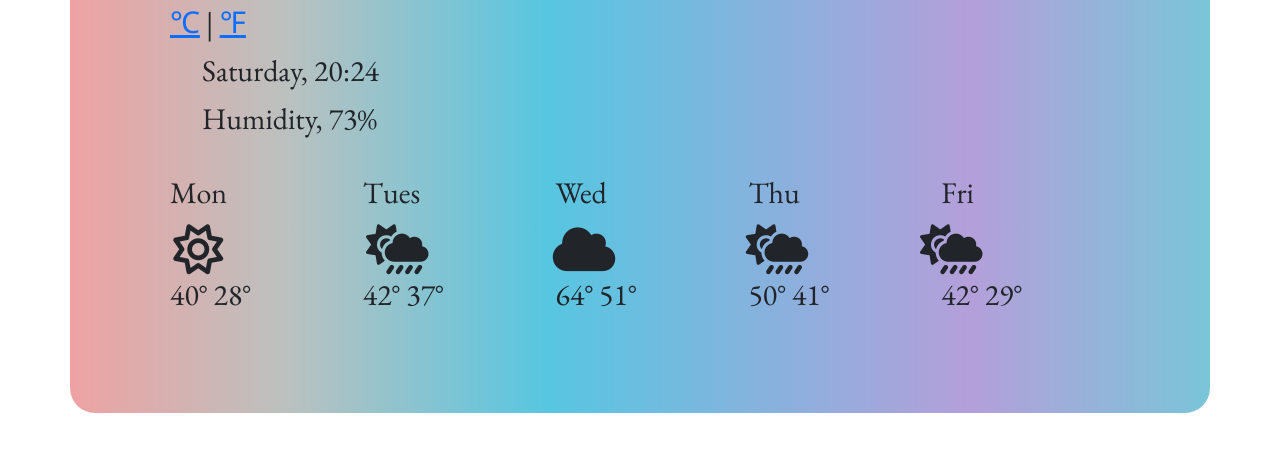
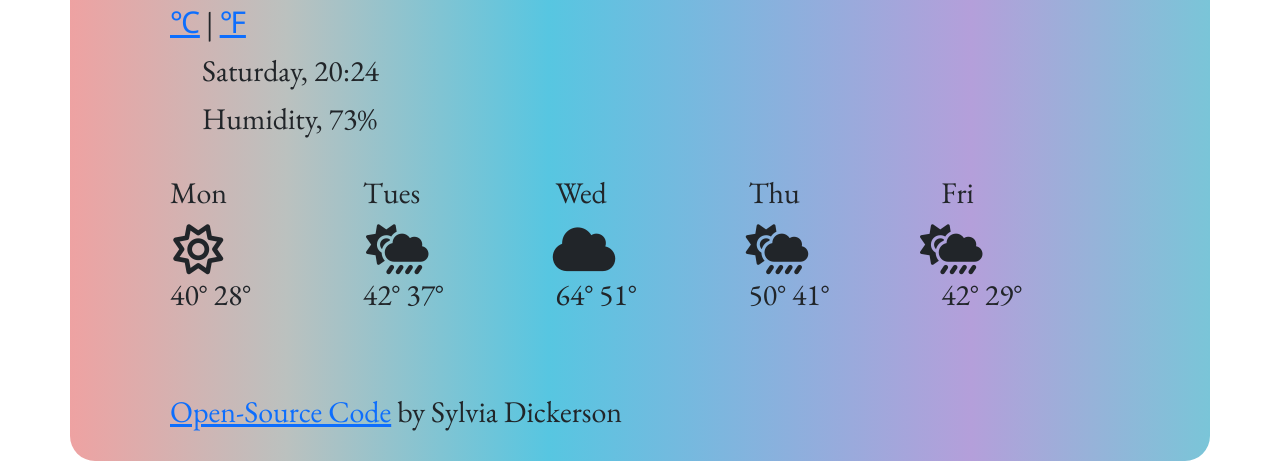
Before and after one commit to Dicsylvi/Weather-App, a plain HTML site: page index.html in a window 1280 px wide. Shown: the part 538-999 px from the top of the page. Before the commit the page ends 951 px from the top, so only its background shows below. Drawn offline with nearby package versions, Linux system fonts and the light colour scheme; no server answers.

Commit message:
Link update in HTML file

```diff
--- a/index.html
+++ b/index.html
@@ -89,8 +89,7 @@
 						<p> 42° 29°</p>
 					 </div>
 				<footer>
-				<a href="https://github.com/Dicsylvi/Weather-App" >
-								</a>
+				<a href="https://github.com/Dicsylvi/Weather-App" target="_ blank">Open-Source Code</a> by Sylvia Dickerson
 				</footer>
 				</div>
 			</div>
```
